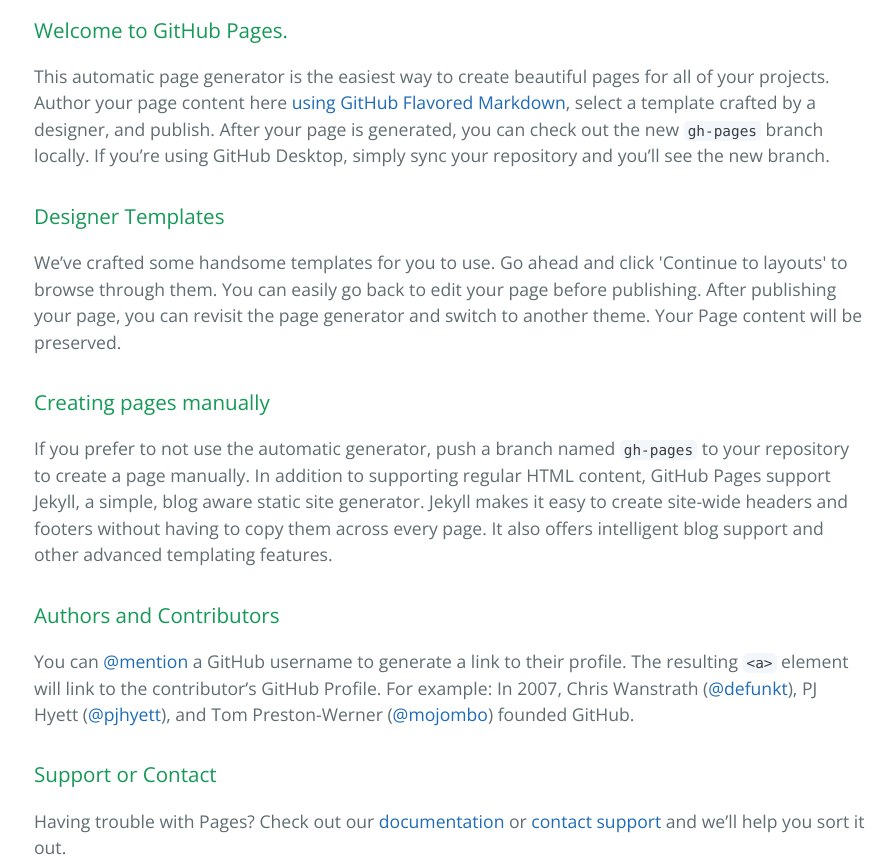
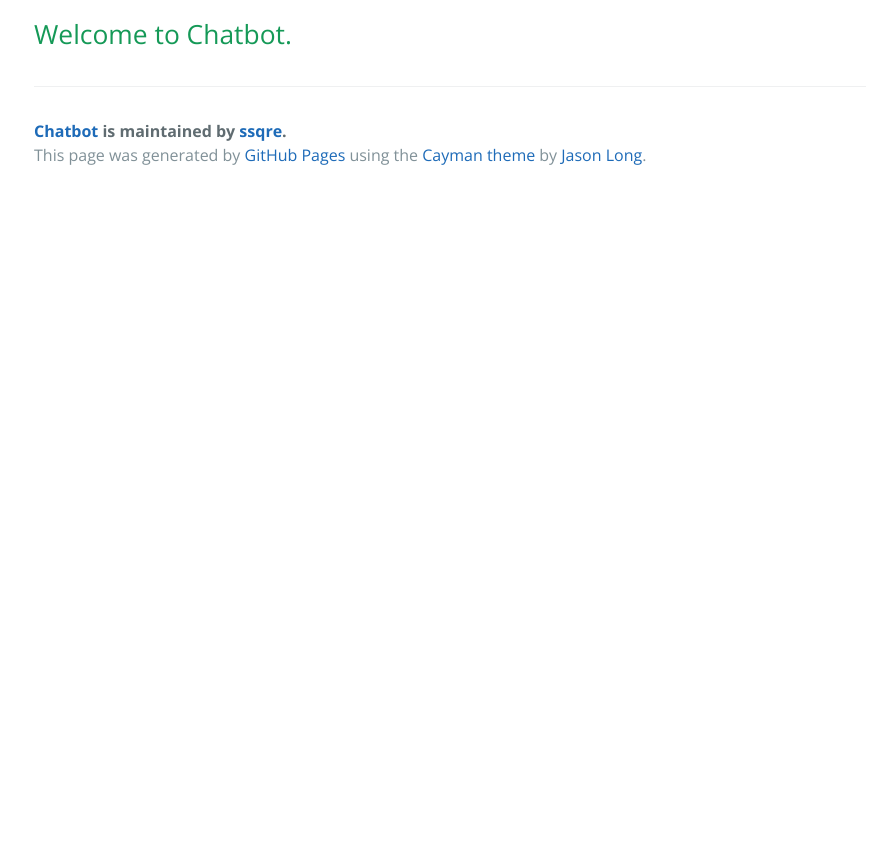
Before and after one commit to ssqre/chatbot, a plain HTML site: page index.html in a window 1280 px wide. Shown: the part 400-1264 px from the top of the page, without its empty margins (190-1082 px from the left). After the commit the page ends 800 px from the top, so only its background shows below. Drawn offline with nearby package versions, Linux system fonts and the light colour scheme.

```diff
--- a/index.html
+++ b/index.html
@@ -19,30 +19,8 @@
     </section>
 
     <section class="main-content">
-      <h3>
-<a id="welcome-to-github-pages" class="anchor" href="#welcome-to-github-pages" aria-hidden="true"><span class="octicon octicon-link"></span></a>Welcome to GitHub Pages.</h3>
-
-<p>This automatic page generator is the easiest way to create beautiful pages for all of your projects. Author your page content here <a href="https://guides.github.com/features/mastering-markdown/">using GitHub Flavored Markdown</a>, select a template crafted by a designer, and publish. After your page is generated, you can check out the new <code>gh-pages</code> branch locally. If you’re using GitHub Desktop, simply sync your repository and you’ll see the new branch.</p>
-
-<h3>
-<a id="designer-templates" class="anchor" href="#designer-templates" aria-hidden="true"><span class="octicon octicon-link"></span></a>Designer Templates</h3>
-
-<p>We’ve crafted some handsome templates for you to use. Go ahead and click 'Continue to layouts' to browse through them. You can easily go back to edit your page before publishing. After publishing your page, you can revisit the page generator and switch to another theme. Your Page content will be preserved.</p>
-
-<h3>
-<a id="creating-pages-manually" class="anchor" href="#creating-pages-manually" aria-hidden="true"><span class="octicon octicon-link"></span></a>Creating pages manually</h3>
-
-<p>If you prefer to not use the automatic generator, push a branch named <code>gh-pages</code> to your repository to create a page manually. In addition to supporting regular HTML content, GitHub Pages support Jekyll, a simple, blog aware static site generator. Jekyll makes it easy to create site-wide headers and footers without having to copy them across every page. It also offers intelligent blog support and other advanced templating features.</p>
-
-<h3>
-<a id="authors-and-contributors" class="anchor" href="#authors-and-contributors" aria-hidden="true"><span class="octicon octicon-link"></span></a>Authors and Contributors</h3>
-
-<p>You can <a href="https://github.com/blog/821" class="user-mention">@mention</a> a GitHub username to generate a link to their profile. The resulting <code>&lt;a&gt;</code> element will link to the contributor’s GitHub Profile. For example: In 2007, Chris Wanstrath (<a href="https://github.com/defunkt" class="user-mention">@defunkt</a>), PJ Hyett (<a href="https://github.com/pjhyett" class="user-mention">@pjhyett</a>), and Tom Preston-Werner (<a href="https://github.com/mojombo" class="user-mention">@mojombo</a>) founded GitHub.</p>
-
-<h3>
-<a id="support-or-contact" class="anchor" href="#support-or-contact" aria-hidden="true"><span class="octicon octicon-link"></span></a>Support or Contact</h3>
-
-<p>Having trouble with Pages? Check out our <a href="https://help.github.com/pages">documentation</a> or <a href="https://github.com/contact">contact support</a> and we’ll help you sort it out.</p>
+      <h2>
+<a id="welcome-to-chatbot" class="anchor" href="#welcome-to-chatbot" aria-hidden="true"><span class="octicon octicon-link"></span></a>Welcome to Chatbot.</h2>
 
       <footer class="site-footer">
         <span class="site-footer-owner"><a href="https://github.com/ssqre/chatbot">Chatbot</a> is maintained by <a href="https://github.com/ssqre">ssqre</a>.</span>
```
Also changed, not shown: params.json (+1 -1 lines).
